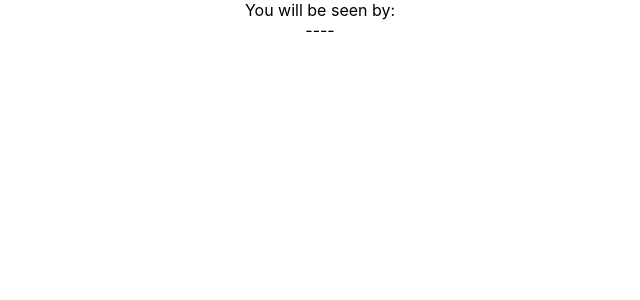
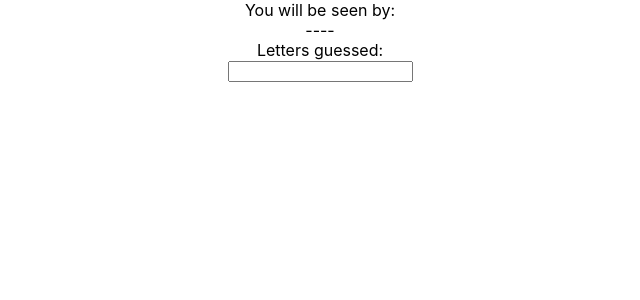
Before and after one commit to irene-rojas/brooklyn-react, a React (Create React App) app: page / in a window 1280 px wide. Shown: the top 300 px of the page, without its empty margins (320-960 px from the left). Built offline with nearby package versions, Linux system fonts and the light colour scheme.

Commit message:
captures key press

```diff
--- a/src/App.js
+++ b/src/App.js
@@ -7,7 +7,7 @@ class App extends Component {
         names: ['JAKE', 'AMY', 'GINA', 'ROSA', 'CHARLES', 'TERRY', 'HOLT'],
         targetName: "",
         guessRemain: 10,
-        lettersGuessed: ""
+        lettersGuessed: []
     }
 
     componentDidMount() {
@@ -19,7 +19,10 @@ class App extends Component {
             console.log(targetName);
     }
 
-    // onKeyUp
+    onKeyUp = (event) => {
+        event.preventDefault();
+        console.log(event.key);
+    }
 
   render() {
     return (
@@ -31,6 +34,12 @@ class App extends Component {
             {this.state.targetName}
         </div>
 
+        <div>
+            Letters guessed:
+            <br></br>
+            <input onKeyUp={this.onKeyUp} />
+        </div>
+
       </div>
     );
   }
```
